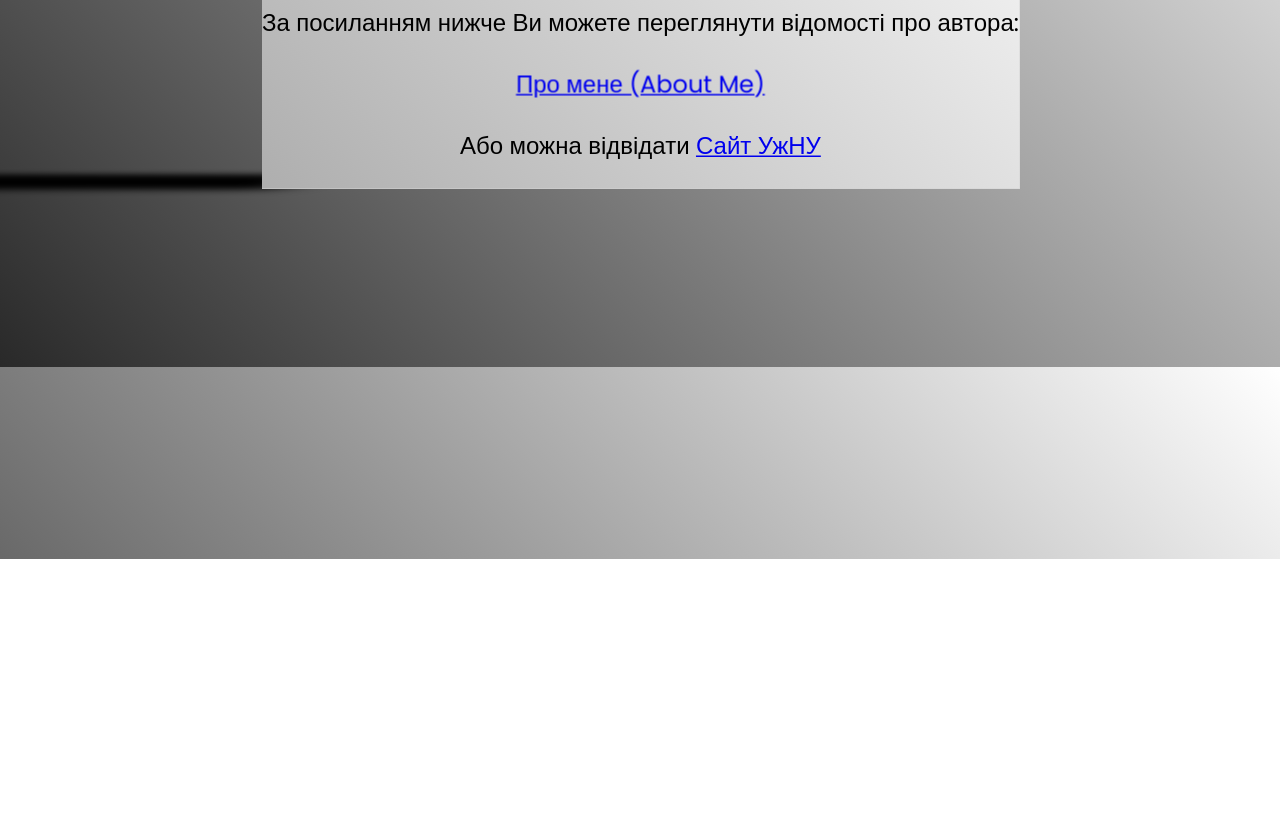
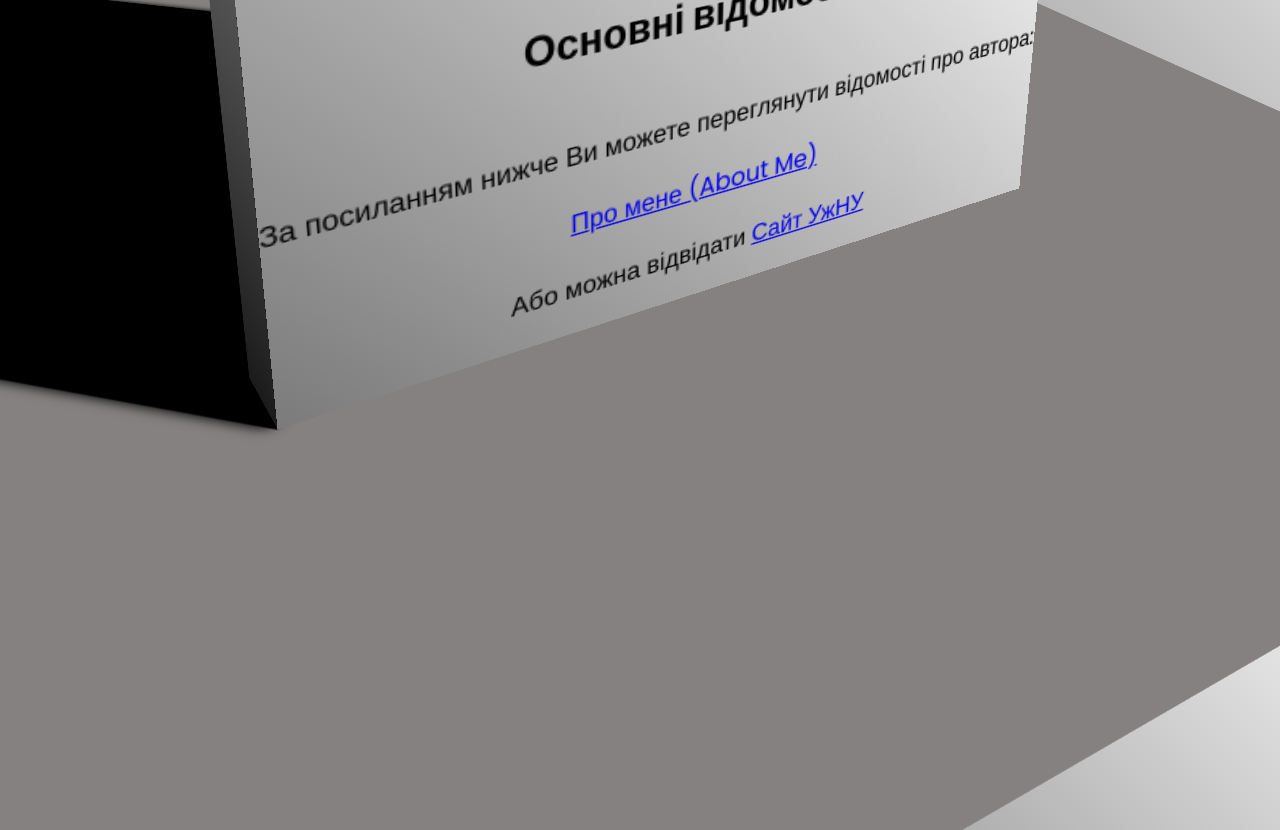
Before and after one commit to popovychErnest/web_basics, a plain HTML site: page Lab2_HTML/main.html in a window 1280 px wide. Shown: the part 449-1279 px from the top of the page. Before the commit the page ends 1008 px from the top, so only its background shows below. Drawn offline with Linux system fonts and the light colour scheme.

Commit message:
Fixed some little bugs in css

```diff
--- /dev/null
+++ b/Lab2_HTML/effect.js
@@ -0,0 +1,8 @@
+document.addEventListener("DOMContentLoaded", () => {
+
+
+    setTimeout(() => {
+        document.body.style.opacity = '1';
+
+    }, 100)
+});
--- a/Lab2_HTML/main.html
+++ b/Lab2_HTML/main.html
@@ -21,6 +21,10 @@
         <div class ='bottom-side vise-y'></div>
         <div class ='top-side vise-y'></div>
         <div class ='back-side vise-z'></div>
+        <div class ='stoika'></div>
+
     </main>
+
+    <script src="effect.js"></script>
 </body>
 </html>
--- a/Lab2_HTML/style.css
+++ b/Lab2_HTML/style.css
@@ -7,6 +7,7 @@ body {
     transition: all 0.3s ease;
     perspective: 50px;
     background-image: linear-gradient(45deg, #292929, #fff);
+    opacity: 0;
 }
 
 body, .father-container {
@@ -14,6 +15,7 @@ body, .father-container {
     flex-direction: column;
     align-items: center;
     justify-content: center;
+
 }
 
 body .father-container {
@@ -24,13 +26,60 @@ body .father-container {
     transform-origin: 100% 100%;
     transform-style: preserve-3d;
     transition: all 0.5s ease-in-out;
-    background-image: linear-gradient(45deg, rgb(174, 174, 174), #fff);
-    /* transform: rotateX(-20deg) rotateY(30deg); */
+    background-image: linear-gradient(45deg, rgb(123, 123, 123), #fff);
+    transform: rotateX(-20deg) rotateY(30deg);
     animation: rotate 5s infinite ease-in;
 
 
 }
+.bottom-side::before {
+    content:'';
+    position: absolute;
+    height: 500px;
+    /* aspect-ratio: 1 /1; */
+    width: 1000px;
+    background:black;
+    top:-730.3px;
+    transform: rotateZ(45deg);
+    /* transform: translateY(50%) rotateX(90deg) translateX(-20%); */
+    right: 182px;
+    /* bottom: 0; */
 
+    box-shadow: -5px 0px 10px 1px black;
+}
+.bottom-side::after {
+    content:'';
+    position: absolute;
+    /* height: 500px; */
+    aspect-ratio: 1 /1;
+    width: 1500px;
+    background:rgb(133, 129, 129);
+    top:-1100px;
+    transform: rotateZ(0);
+    /* transform: translateY(50%) rotateX(90deg) translateX(-20%); */
+    z-index: -1;
+    right:-250px;
+    /* bottom: 0; */
+
+    /* box-shadow: -5px 0px 10px 1px black; */
+}
+.stoika {
+
+        /* content:''; */
+        position: absolute;
+        height: 1000px;
+        aspect-ratio: 1 /1;
+        width: 100px;
+        background:rgb(53, 39, 39);
+        top:-1090px;
+        transform: translateY(1400px) translateZ(200px) rotateY(-45deg);
+        /* transform: translateY(50%) rotateX(90deg) translateX(-20%); */
+        z-index: -1;
+        right:-250px;
+        box-shadow:inset 0 0 10px 10px rgb(54, 28, 28);
+
+
+}
 .father-container > div {
     position: absolute;
     pointer-events: none;
@@ -58,31 +107,23 @@ body .father-container {
     transform: rotateX(90deg) translateY(-25px);
 }
 
+
 .father-container .bottom-side {
     bottom: -25px;
-    box-shadow: -500px -5px 30px 10px black;
+
     transform-origin: 100% 50%;
+    /* overflow: hidden; */
 
     background: #000;
 }
 
-@keyframes rotate
-
-{
-
-
-    100% {
-        transform:  rotateY(360deg);
-    }
-
-}
 
 .top-side {
-    /* background-image: linear-gradient(45deg, #828282, #fff); */
+    background-image: linear-gradient(45deg, #828282, #fff);
     top: -25px;
 
 
-    background: #000;
+    /* background: #000; */
 }
 
 .father-container .vise-z {
```
